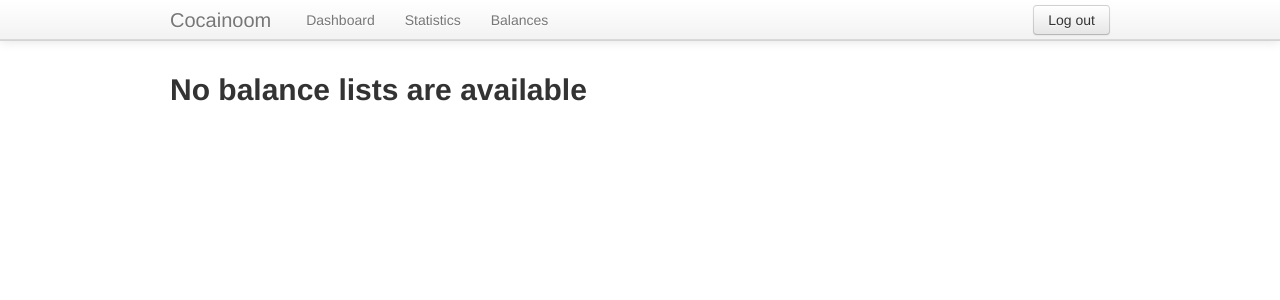
After one commit to cocaine/cocaine-flow, a Flask app: page /balances in a window 1280 px wide. The commit adds this page. Shown: the top 300 px of the page. Run offline with Flask 2, Linux system fonts and the light colour scheme; the visitor is signed in with stand-in values (Sample User, id 1); a database or web service that is not in the repository returns one stand-in record (values such as "Sample title"); parts of the project's set-up code (start-up, migrations or seed data) failed here and were passed over; some libraries are stand-ins or nearby versions.

Commit message:
Support of adding balances

```diff
--- a/cocaine/flow/app.py
+++ b/cocaine/flow/app.py
@@ -28,7 +28,8 @@ def create_app():
     app.add_url_rule('/logout', view_func=views.logout)
     app.add_url_rule('/dashboard', 'dashboard', view_func=views.dashboard, methods=['GET', 'POST'])
     app.add_url_rule('/stats', 'stats', view_func=views.stats, methods=['GET'])
-    app.add_url_rule('/dealer', 'dealer', view_func=views.dealer, methods=['GET'])
+    app.add_url_rule('/balances', 'balances', view_func=views.balances, methods=['GET'])
+    app.add_url_rule('/balances/<string:group>/<string:app_name>', 'add_balances', view_func=views.add_balance_list, methods=['POST'])
     app.add_url_rule('/profiles/<string:name>', view_func=views.create_profile, methods=['POST'])
     app.add_url_rule('/exists/<string:prefix>/<string:postfix>', view_func=views.exists)
     app.add_url_rule('/upload', endpoint="upload", view_func=views.upload, methods=['POST'])
--- /dev/null
+++ b/cocaine/flow/templates/balances.html
@@ -0,0 +1,14 @@
+{% extends 'layout.html' %}
+{% block body %}
+    {% if balances %}
+        {% for group, group_config in balances.items() %}
+            <dl>
+                <dt>{{ group }}</dt>
+                <dd>{{ group_config|pprint }}</dd>
+            </dl>
+
+        {% endfor %}
+    {% else %}
+        <h2>No balance lists are available</h2>
+    {% endif %}
+{% endblock %}
--- a/cocaine/flow/templates/dealer.html
+++ /dev/null
@@ -1,4 +0,0 @@
-{% extends 'layout.html' %}
-{% block body %}
-    dealer
-{% endblock %}
--- a/cocaine/flow/templates/layout.html
+++ b/cocaine/flow/templates/layout.html
@@ -17,7 +17,7 @@
                 <li><a href="{{ url_for('dashboard') }}">Dashboard</a></li>
                 {% if user and user.admin %}
                     <li><a href="{{ url_for('stats') }}">Statistics</a></li>
-                    <li><a href="{{ url_for('dealer') }}">Dealer</a></li>
+                    <li><a href="{{ url_for('balances') }}">Balances</a></li>
                 {% endif %}
 
             </ul>
--- a/cocaine/flow/views/admin.py
+++ b/cocaine/flow/views/admin.py
@@ -1,8 +1,9 @@
 # -*- coding: utf-8 -*-
-from flask import render_template, current_app
+from flask import render_template, current_app, request
+from flask.helpers import json
 from cocaine.flow.storages import storage
 from views import token_required, clean_entities, logged_in
-from cocaine.flow.common import read_hosts, write_hosts
+from cocaine.flow.common import read_hosts, write_hosts, add_prefix
 
 
 @token_required(admin=True)
@@ -46,6 +47,52 @@ def delete_host(host, token):
     return 'ok'
 
 
+def read_balances():
+    try:
+        balances = storage.read(storage.key('system', "list:balances"))
+    except:
+        balances = {}
+
+    return balances
+
+
 @logged_in
-def dealer(user):
-    return render_template("dealer.html", user=user)
+def balances(user):
+    balances = read_balances()
+    return render_template("balances.html", **locals())
+
+
+@token_required(admin=True)
+def add_balance_list(group, app_name, token):
+    s = storage
+    balances = read_balances()
+    try:
+        post_body = json.loads(request.stream.read())
+    except ValueError:
+        return 'Bad encoded JSON body', 400
+
+    if not post_body:
+        return 'Empty body', 400
+
+    if not isinstance(post_body, dict):
+        return 'Encoded Json dict is required', 400
+
+    for key, int_value in post_body.items():
+        try:
+            post_body[key] = int(int_value)
+        except ValueError:
+            return 'Values of dict should be ints', 400
+
+    try:
+        s.bulk_read(add_prefix("apps", post_body.keys()))
+    except RuntimeError:
+        return "One of app's version is not uploaded"
+
+    balances.setdefault(group, {}).setdefault(app_name, {})
+    balances[group][app_name] = post_body
+    try:
+        s.write(s.key('system', "list:balances"), balances)
+    except RuntimeError:
+        return 'Failed to save balances to storage', 500
+
+    return 'ok'
```
Also changed, not shown: cocaine/flow/common.py (+11 -0 lines).
